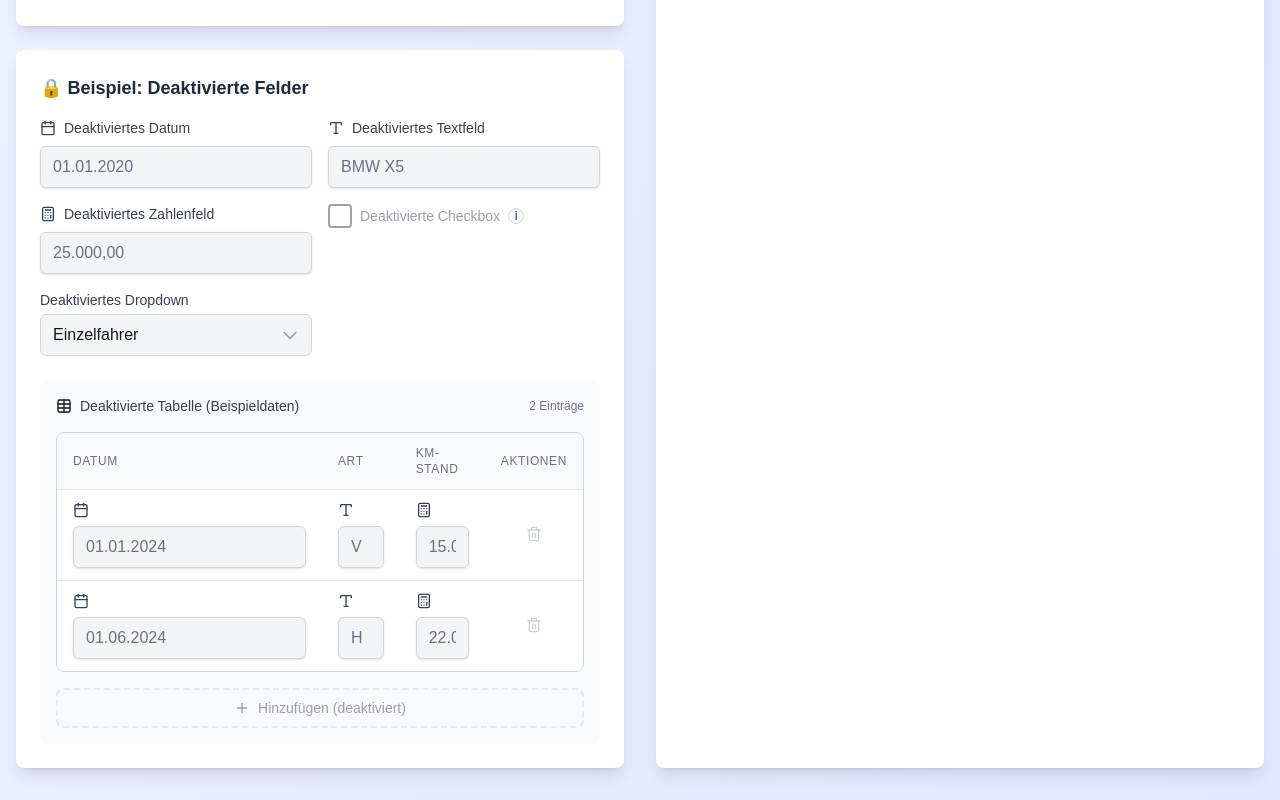
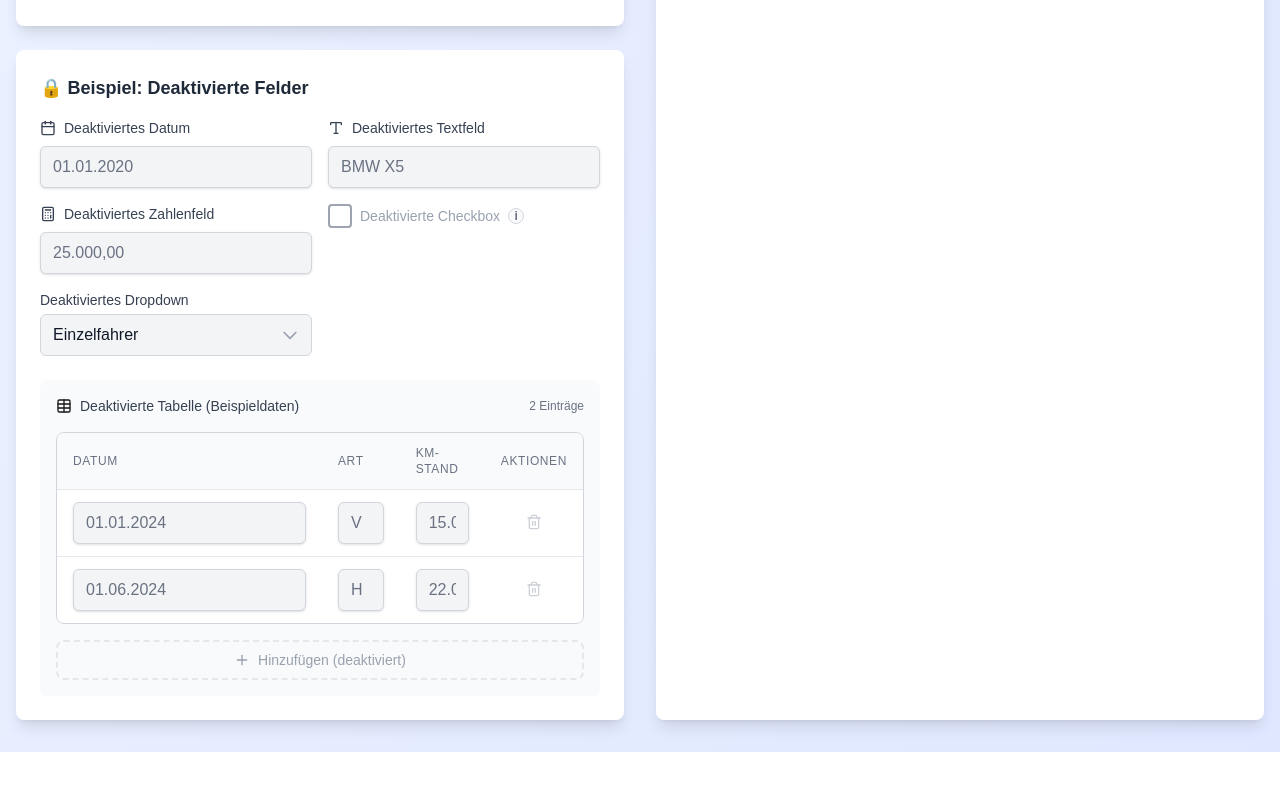
Before and after one commit to dsevenx/motor-date-app, a Next.js app: page / in a window 1280 px wide. Shown: the part 2072-2872 px from the top of the page. After the commit the page ends 2824 px from the top, so only its background shows below. Built offline with nearby package versions, Linux system fonts and the light colour scheme.

Commit message:
erstmal ohne Lable

```diff
--- a/src/components/MotorCheckBox.tsx
+++ b/src/components/MotorCheckBox.tsx
@@ -8,6 +8,7 @@ export interface MotorCheckBoxProps {
   label: string;
   disabled?: boolean;
   infoText?: string;
+  hideLabel?: boolean;
 }
 
 export const MotorCheckBox: React.FC<MotorCheckBoxProps> = ({
@@ -15,7 +16,8 @@ export const MotorCheckBox: React.FC<MotorCheckBoxProps> = ({
   onChange,
   label = '',
   disabled = false,
-  infoText
+  infoText,
+  hideLabel = false
 }) => {
   const [showTooltip, setShowTooltip] = useState<boolean>(false);
   const [mousePosition, setMousePosition] = useState<{ x: number; y: number }>({ x: 0, y: 0 });
@@ -103,8 +105,8 @@ export const MotorCheckBox: React.FC<MotorCheckBoxProps> = ({
           </div>
         </div>
 
-        {/* Label - nur anzeigen wenn vorhanden */}
-        {label && (
+        {/* Label - nur anzeigen wenn vorhanden und nicht versteckt */}
+        {label && !hideLabel && (
           <label
             htmlFor={checkboxRef.current?.id}
             className={`
--- a/src/components/MotorDate.tsx
+++ b/src/components/MotorDate.tsx
@@ -4,7 +4,7 @@ import { MotorDateProps } from "@/constants";
 import { Calendar } from 'lucide-react';
 import React, { useState } from "react";
 
-export const MotorDate: React.FC<MotorDateProps> = ({ value, onChange, label, disabled = false }) => {
+export const MotorDate: React.FC<MotorDateProps> = ({ value, onChange, label, disabled = false, hideLabel = false }) => {
   const [inputValue, setInputValue] = useState('');
   const inputRef = React.useRef<HTMLInputElement>(null);
 
@@ -44,7 +44,7 @@ export const MotorDate: React.FC<MotorDateProps> = ({ value, onChange, label, di
   }, [value]);
 
   // Handle input changes (required for controlled component)
-  const handleInputChange = (e: React.ChangeEvent<HTMLInputElement>) => {
+  const handleInputChange = () => {
     // Do nothing if disabled - React still needs this handler for controlled inputs
     if (disabled) return;
 
@@ -152,10 +152,12 @@ export const MotorDate: React.FC<MotorDateProps> = ({ value, onChange, label, di
 
   return (
     <div className="flex flex-col space-y-2">
-      <label className="text-sm font-medium text-gray-700 flex items-center gap-2">
-        <Calendar className="w-4 h-4" />
-        {label}
-      </label>
+      {!hideLabel && (
+        <label className="text-sm font-medium text-gray-700 flex items-center gap-2">
+          <Calendar className="w-4 h-4" />
+          {label}
+        </label>
+      )}
       <input
         ref={inputRef}
         type="text"
--- a/src/components/MotorDropDown.tsx
+++ b/src/components/MotorDropDown.tsx
@@ -11,6 +11,7 @@ export interface MotorDropDownProps {
   disabled?: boolean;
   domainId: string;
   placeholder?: string;
+  hideLabel?: boolean;
 }
 
 export const MotorDropDown: React.FC<MotorDropDownProps> = ({
@@ -19,7 +20,8 @@ export const MotorDropDown: React.FC<MotorDropDownProps> = ({
   label = '',
   disabled = false,
   domainId,
-  placeholder = 'Type to search'
+  placeholder = 'Type to search',
+  hideLabel = false
 }) => {
   const [isOpen, setIsOpen] = useState<boolean>(false);
   const [searchTerm, setSearchTerm] = useState<string>('');
@@ -111,8 +113,8 @@ export const MotorDropDown: React.FC<MotorDropDownProps> = ({
 
   return (
     <div className="relative w-full" ref={dropdownRef}>
-      {/* Label - nur anzeigen wenn vorhanden */}
-      {label && (
+      {/* Label - nur anzeigen wenn vorhanden und nicht versteckt */}
+      {label && !hideLabel && (
         <label className="block text-sm font-medium text-gray-700 mb-1">
           {label}
         </label>
--- a/src/components/MotorEditNumber.tsx
+++ b/src/components/MotorEditNumber.tsx
@@ -1,6 +1,6 @@
 "use client"
 
-import { Calculator, Euro, Hash, Gauge, Percent } from 'lucide-react';
+import { Calculator, Euro, Hash, Percent } from 'lucide-react';
 import React, { useState, useEffect } from "react";
 
 import { NumberFormat } from '@/constants/fieldConfig';
@@ -14,6 +14,7 @@ export interface MotorEditNumberProps {
   min?: number;
   max?: number;
   format?: NumberFormat;
+  hideLabel?: boolean;
 }
 
 export const MotorEditNumber: React.FC<MotorEditNumberProps> = ({
@@ -24,7 +25,8 @@ export const MotorEditNumber: React.FC<MotorEditNumberProps> = ({
   disabled = false,
   min,
   max,
-  format = 'decimal'
+  format = 'decimal',
+  hideLabel = false
 }) => {
   const [inputValue, setInputValue] = useState('');
   const [isFocused, setIsFocused] = useState(false);
@@ -202,10 +204,12 @@ export const MotorEditNumber: React.FC<MotorEditNumberProps> = ({
 
   return (
     <div className="flex flex-col space-y-2">
-      <label className="text-sm font-medium text-gray-700 flex items-center gap-2">
-        <Icon className="w-4 h-4" />
-        {label}
-      </label>
+      {!hideLabel && (
+        <label className="text-sm font-medium text-gray-700 flex items-center gap-2">
+          <Icon className="w-4 h-4" />
+          {label}
+        </label>
+      )}
       <div className="relative">
         <input
           type="text"
--- a/src/components/MotorEditText.tsx
+++ b/src/components/MotorEditText.tsx
@@ -10,6 +10,7 @@ export interface MotorEditTextProps {
   placeholder?: string;
   disabled?: boolean;
   maxLength?: number;
+  hideLabel?: boolean;
 }
 
 export const MotorEditText: React.FC<MotorEditTextProps> = ({
@@ -18,7 +19,8 @@ export const MotorEditText: React.FC<MotorEditTextProps> = ({
   label,
   placeholder,
   disabled = false,
-  maxLength
+  maxLength,
+  hideLabel = false
 }) => {
   const [isFocused, setIsFocused] = useState(false);
 
@@ -45,6 +47,7 @@ export const MotorEditText: React.FC<MotorEditTextProps> = ({
 
   return (
     <div className="flex flex-col space-y-2">
+      {!hideLabel && (
         <label className="text-sm font-medium text-gray-700 flex items-center gap-2">
           <Type className="w-4 h-4" />
           {label}
@@ -54,6 +57,7 @@ export const MotorEditText: React.FC<MotorEditTextProps> = ({
             </span>
           )}
         </label>
+      )}
       <div className="relative">
         <input
           type="text"
--- a/src/components/MotorTable.tsx
+++ b/src/components/MotorTable.tsx
@@ -100,6 +100,7 @@ export const MotorTable: React.FC<MotorTableProps> = ({
             onChange={(newValue) => updateCell(row.id, column.key, newValue)}
             label=""
             disabled={disabled}
+            hideLabel={true}
           />
         );
 
@@ -113,6 +114,7 @@ export const MotorTable: React.FC<MotorTableProps> = ({
             placeholder={column.ui?.placeholder}
             disabled={disabled}
             maxLength={column.validation?.maxLength}
+            hideLabel={true}
           />
         );
 
@@ -127,6 +129,7 @@ export const MotorTable: React.FC<MotorTableProps> = ({
             min={column.validation?.min as number}
             max={column.validation?.max as number}
             format={column.validation?.numberFormat}
+            hideLabel={true}
           />
         );
 
@@ -139,6 +142,7 @@ export const MotorTable: React.FC<MotorTableProps> = ({
             onChange={(newValue) => updateCell(row.id, column.key, newValue)}
             label=""
             disabled={disabled}
+            hideLabel={true}
           />
         );
 
@@ -152,6 +156,7 @@ export const MotorTable: React.FC<MotorTableProps> = ({
             disabled={disabled}
             domainId={column.dropdown?.domainId || ''}
             placeholder={column.ui?.placeholder || 'Bitte auswählen...'}
+            hideLabel={true}
           />
         );
 
@@ -163,6 +168,7 @@ export const MotorTable: React.FC<MotorTableProps> = ({
             onChange={(newValue) => updateCell(row.id, column.key, newValue)}
             label=""
             disabled={disabled}
+            hideLabel={true}
           />
         );
     }
--- a/src/constants/index.tsx
+++ b/src/constants/index.tsx
@@ -14,6 +14,7 @@ export interface MotorDateProps {
   onChange: (value: string) => void;
   label: string;
   disabled?: boolean;
+  hideLabel?: boolean;
 }
 
 // MotorDropDown Component Props
```
Lines whose indentation alone changed are shown as unchanged.
